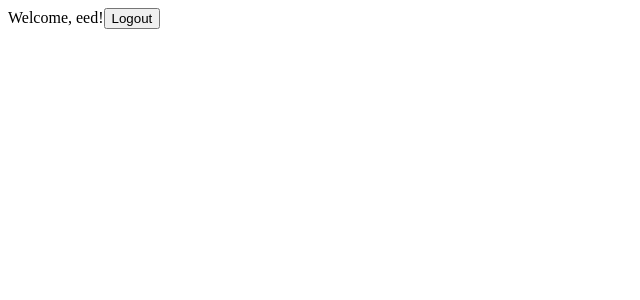
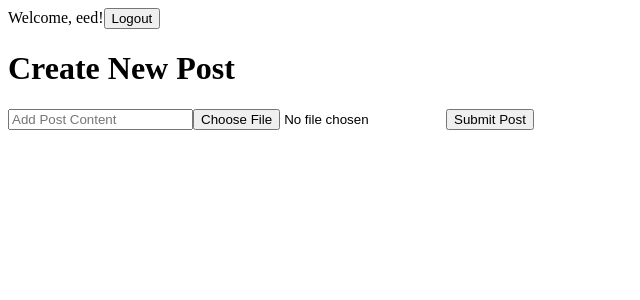
Before and after one commit to MykolaRudnev/react-social-media, a React (Create React App) app: page / in a window 1280 px wide. Shown: the top 300 px of the page, without its empty margins (0-640 px from the left). Built offline with nearby package versions, Linux system fonts and the light colour scheme.

Commit message:
Added Create Post component

```diff
--- a/src/App.js
+++ b/src/App.js
@@ -1,8 +1,15 @@
-import React, { useState }   from 'react';
+import React, { useState, useEffect }   from 'react';
 import Login from './components/Login'
 import Header from './components/Header'
+import CreatePost from './components/CreatePost'
+
+
 function App() {
     const [user, setUser] = useState('eed');
+
+    useEffect(() => {
+        document.title= user ? `${user}'s Feed`: 'Please login';
+    }, [user]);
 
     if(!user){
         return <Login setUser={setUser} />
@@ -10,6 +17,7 @@ function App() {
     return (
         <>
         <Header user={user} setUser={setUser}/>
+        <CreatePost  user={user} />
         </>
     )
 }
--- a/src/components/CreatePost.js
+++ b/src/components/CreatePost.js
@@ -1,8 +1,30 @@
-import React from 'react';
+import React, { useState } from 'react';
 
-function CreatePost() {
+function CreatePost({user}) {
+    const [content, setContent] = useState('');
+    const [image, setImage] = useState(null);
+
+    function handleSubmit(event) {
+        event.preventDefault();
+        const post = {content, image, user};
+    }
+
     return (
-        <div>CreatePost</div>
+        <div>
+            <h1> Create New Post</h1>
+            <form onSubmit={handleSubmit}>
+                <input type='text'
+                placeholder='Add Post Content'
+                onChange={event => setContent(event.target.value)}
+                />
+                <input
+                type='file'
+                onChange={event => setImage(event.target.files[0])}
+                />
+                <button type="submit"> Submit Post</button>
+            </form>
+
+        </div>
     )
 }
 
```
